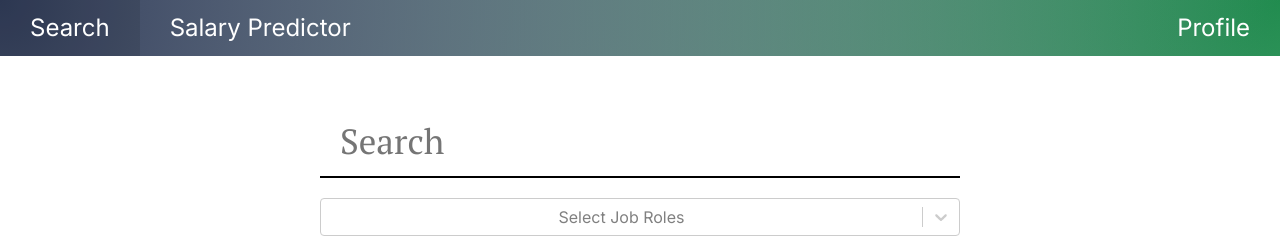
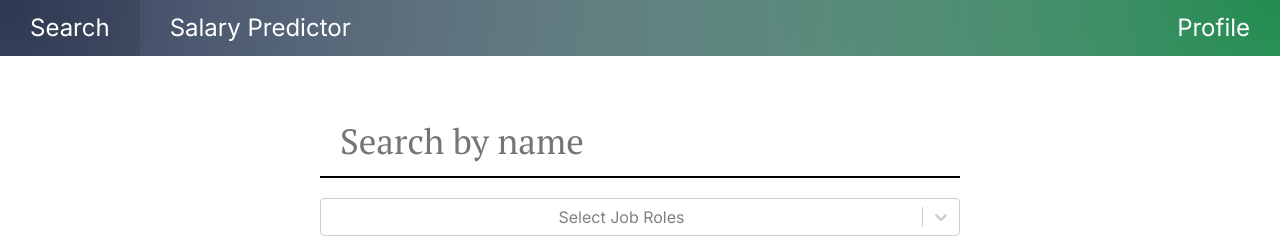
Before and after one commit to tylernh10/edp-capstone, a React (Vite) app in the folder react/: page /enterprise in a window 1280 px wide. Shown: the top 238 px of the page. Built offline with nearby package versions, Linux system fonts and the light colour scheme.

Commit message:
updated searchbar text

```diff
--- a/react/src/components/SearchBar.jsx
+++ b/react/src/components/SearchBar.jsx
@@ -83,7 +83,7 @@ const SearchBar = () => {
                 <input
                     className="custom-search-bar"
                     type="search"
-                    placeholder="Search"
+                    placeholder="Search by name"
                     aria-label="Search"
                     value={searchTerm}
                     onChange={handleChange}
```
